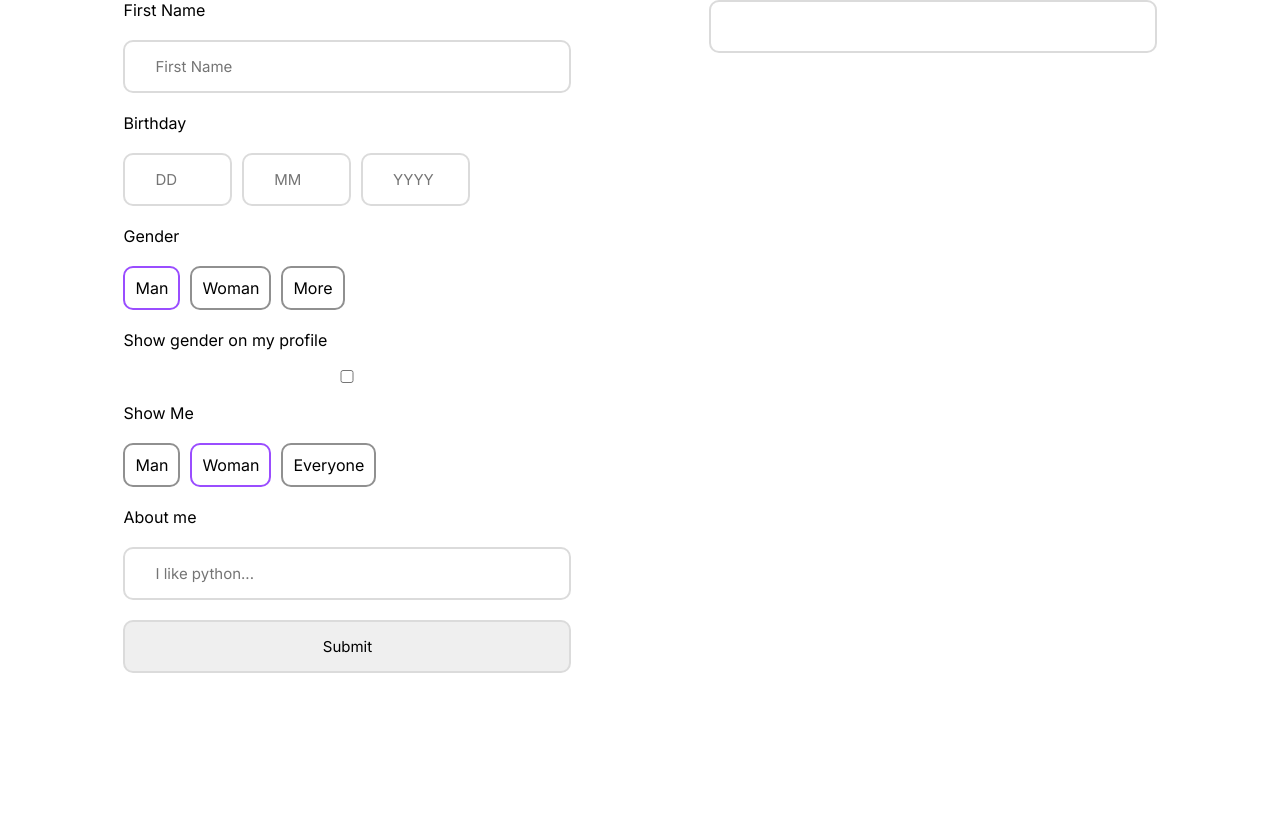
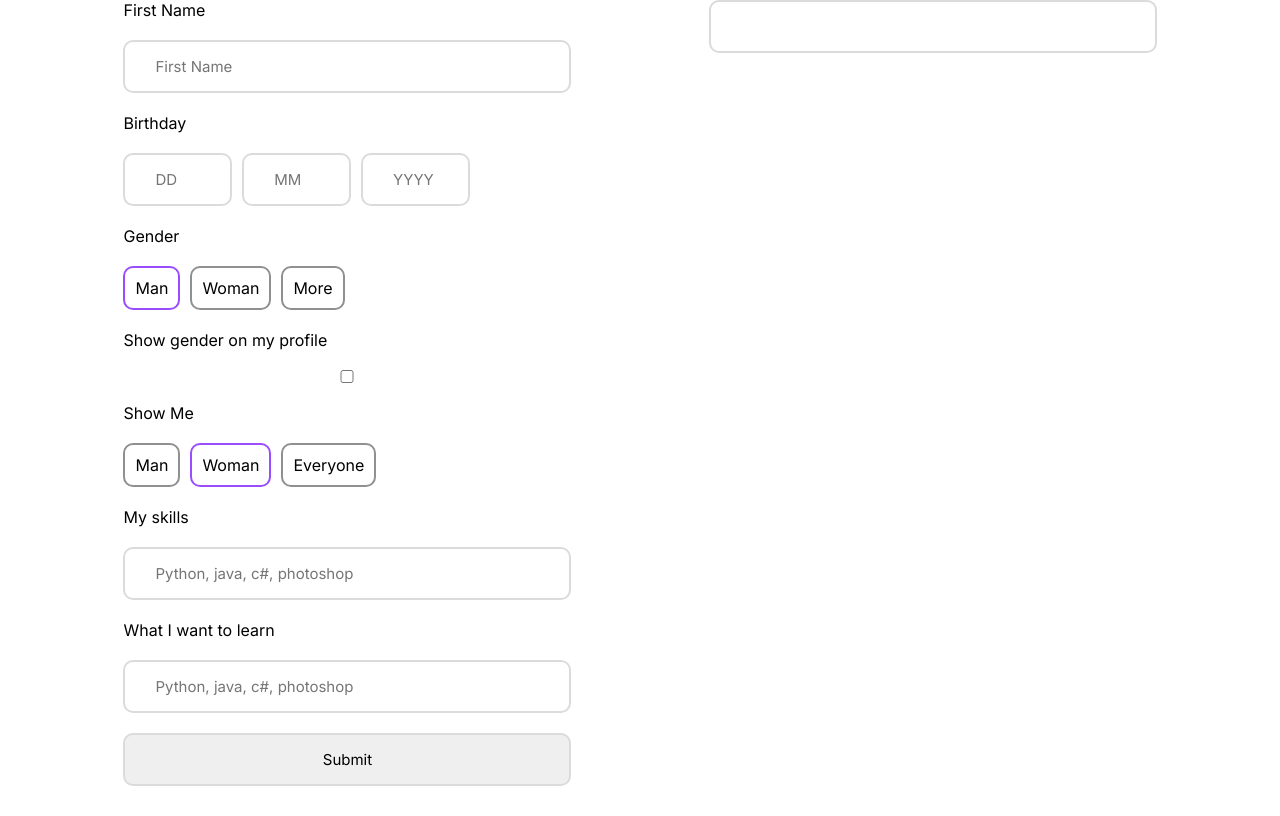
Before and after one commit to Danik14/SkillChek, a React (Create React App) app in the folder client/: page /onboarding in a window 1280 px wide. Shown: the part 250-1066 px from the top of the page. Before the commit the page ends 953 px from the top, so only its background shows below. Built offline with nearby package versions, Linux system fonts and the light colour scheme.

Commit message:
added skills and desires to onboarding

```diff
--- a/client/src/pages/OnBoarding.js
+++ b/client/src/pages/OnBoarding.js
@@ -16,7 +16,8 @@ const OnBoarding = () => {
     gender_identity: "man",
     gender_interest: "woman",
     url: "",
-    about: "",
+    skills: [],
+    desires: [],
     matches: [],
   });
 
@@ -172,15 +173,25 @@ const OnBoarding = () => {
               </div>
             </div>
 
-            {/*Not HERE ^*/}
-            <label htmlFor="about">About me</label>
+            <label htmlFor="about">My skills</label>
             <input
-              id="about"
+              id="skills"
               type="text"
-              name="about"
+              name="skills"
               required={true}
-              placeholder={"I like python..."}
-              value={formData.about}
+              placeholder={"Python, java, c#, photoshop"}
+              value={formData.skills}
+              onChange={handleChange}
+            />
+
+            <label htmlFor="about">What I want to learn</label>
+            <input
+              id="desires"
+              type="text"
+              name="desires"
+              required={true}
+              placeholder={"Python, java, c#, photoshop"}
+              value={formData.desires}
               onChange={handleChange}
             />
 
```
Also changed, not shown: 1 other file (tests, documents, lock files or other folders).
